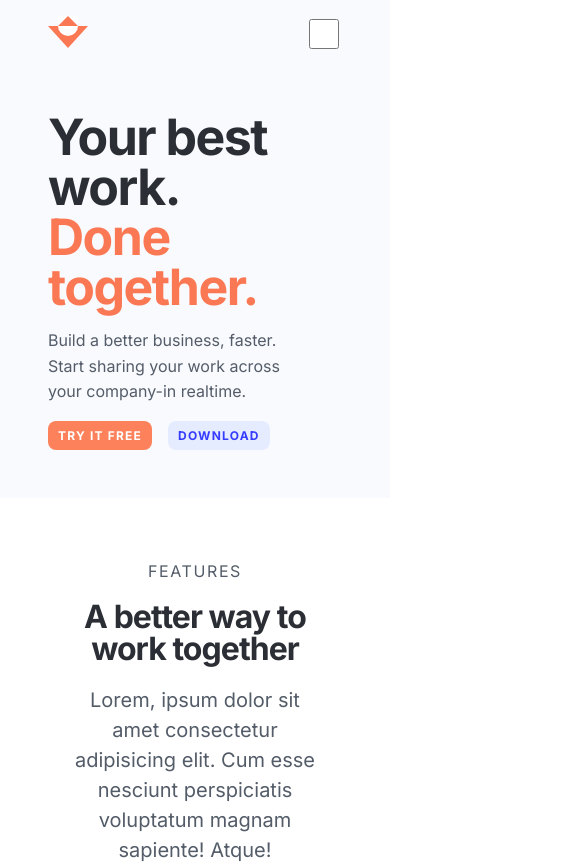
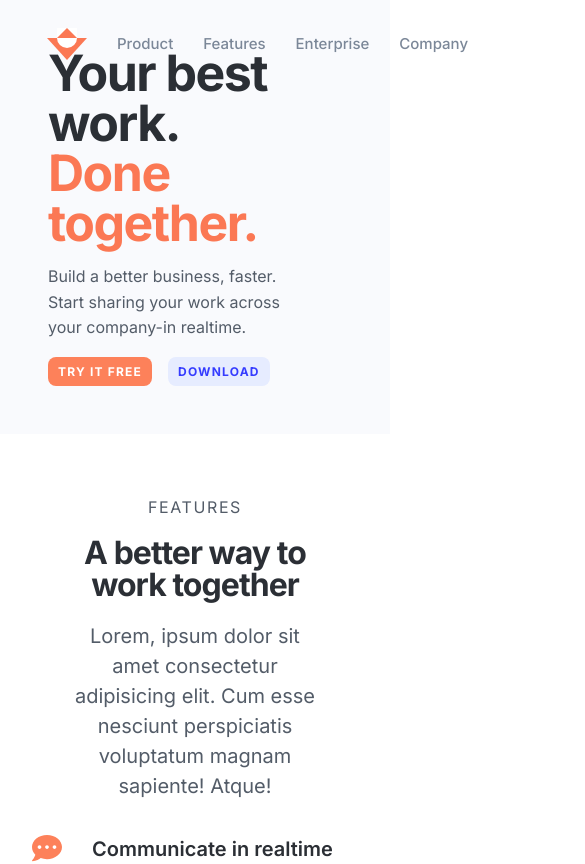
Before and after one commit to RabbitEarsDesign/ionic_takehome_james_mcconnell, a Next.js app: page / in a window 390 px wide. Shown: the top 864 px of the page, 585 px wide, since content can reach past the window. Built offline with nearby package versions, Linux system fonts and the light colour scheme.

Commit message:
responsive tweeks

```diff
--- a/components/layout/header/Header.js
+++ b/components/layout/header/Header.js
@@ -29,7 +29,8 @@ function Header() {
 
   return (
     <header className={classes.header}>
-      {nav}
+      {/* {nav} */}
+      <Nav />
       <div className={classes.flex}>
         <Copy />
         <Image src={hero} />
```
